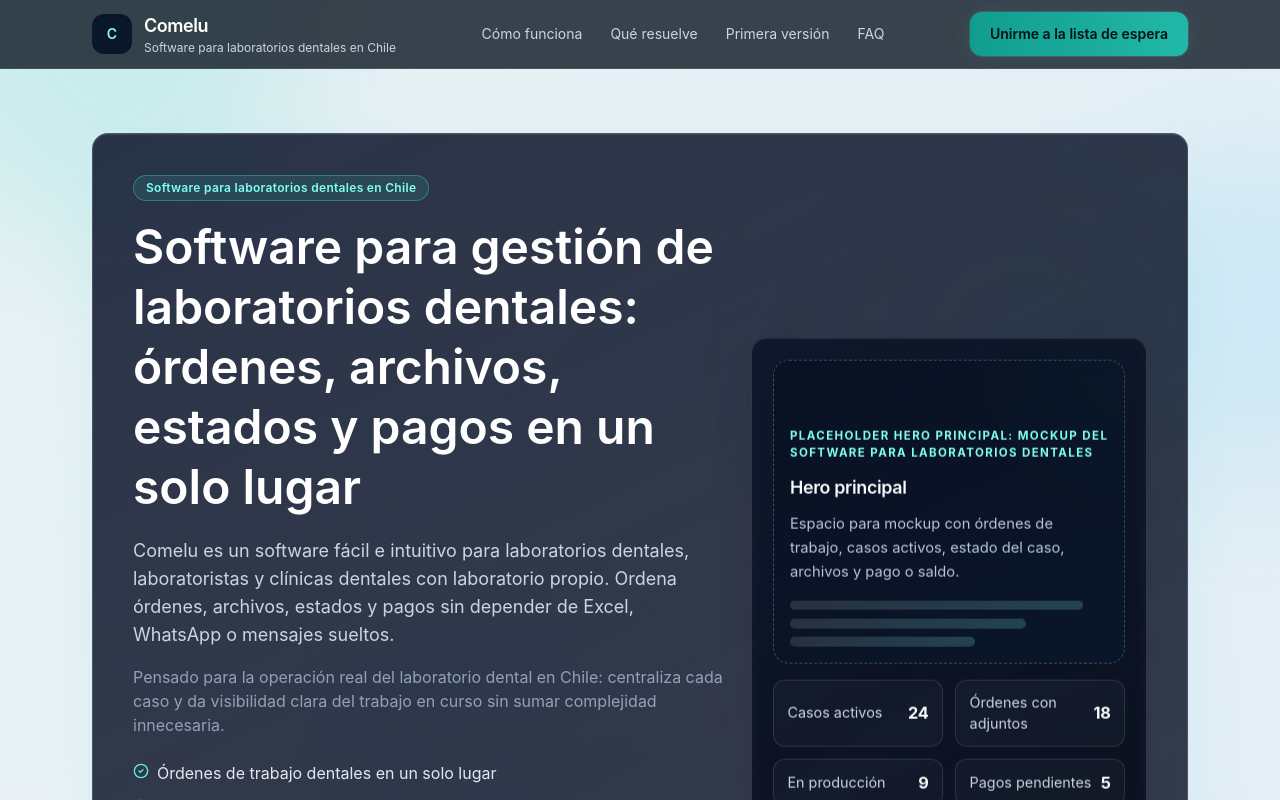
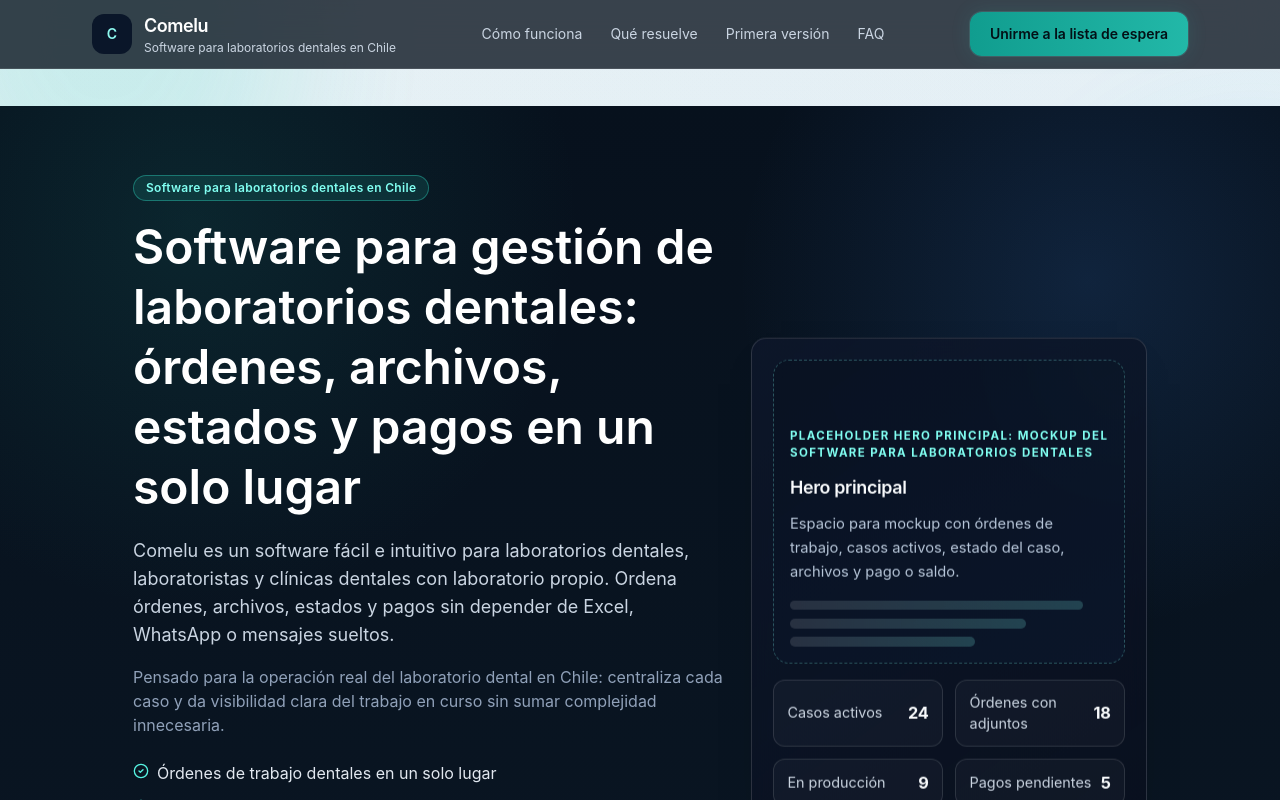
Before and after one commit to garciasilvac/comelu_landing, a React (Vite) app: page / in a window 1280 px wide. Shown: the top 800 px of the page. Built offline with nearby package versions, Linux system fonts and the light colour scheme.

Commit message:
style: extend dark hero and waitlist backgrounds

```diff
--- a/src/App.tsx
+++ b/src/App.tsx
@@ -649,7 +649,7 @@
       </header>
 
       <main className="mx-auto w-full max-w-[1160px] px-4 pb-20 pt-10 sm:px-6 lg:px-8 lg:pt-16">
-        <section className="hero-panel panel-frame dark-panel scroll-mt-28" data-reveal>
+        <section className="full-bleed-dark-section hero-panel panel-frame dark-panel scroll-mt-28" data-reveal>
           <div className="hero-grid">
             <div data-reveal data-delay={80}>
               <p
@@ -973,7 +973,7 @@
           </div>
         </section>
 
-        <section id="lista-espera" className="section-block scroll-mt-28">
+        <section id="lista-espera" className="full-bleed-dark-section section-block scroll-mt-28">
           <div className="panel-frame dark-panel p-6 sm:p-8" data-reveal data-delay={0}>
             <SectionIntro
               title="Únete a la lista de espera y ayúdanos a priorizar el software para laboratorio dental que realmente necesita el rubro"
--- a/src/index.css
+++ b/src/index.css
@@ -139,6 +139,11 @@
   .section-title {
     text-align: center;
   }
+
+  .full-bleed-dark-section::before {
+    top: -1.2rem;
+    bottom: -1.2rem;
+  }
 }
 
 .panel-frame {
@@ -185,6 +190,25 @@
   border: 1px solid rgba(255, 255, 255, 0.14);
   background: linear-gradient(145deg, rgba(14, 23, 43, 0.84), rgba(9, 15, 30, 0.74));
   box-shadow: 0 16px 42px -30px rgba(0, 0, 0, 0.7);
+}
+
+.full-bleed-dark-section {
+  position: relative;
+  z-index: 0;
+}
+
+.full-bleed-dark-section::before {
+  content: "";
+  position: absolute;
+  z-index: -1;
+  top: -1.75rem;
+  bottom: -1.75rem;
+  left: calc((100vw - 100%) / -2);
+  right: calc((100vw - 100%) / -2);
+  background:
+    radial-gradient(circle at 15% 12%, rgba(27, 129, 120, 0.18), transparent 28%),
+    radial-gradient(circle at 85% 18%, rgba(60, 128, 220, 0.16), transparent 26%),
+    linear-gradient(180deg, #07111d 0%, #0a1623 100%);
 }
 
 .interactive-card {
```
